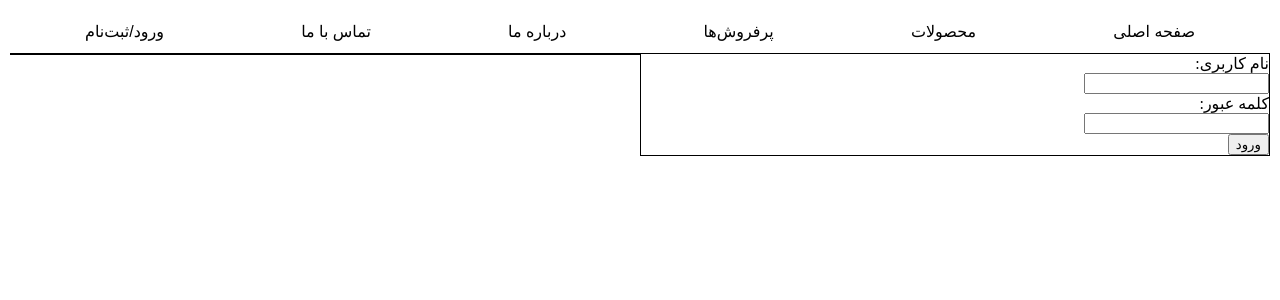
After one commit to Mehrbod-MK/MMK_OSD_ShoppingWebApp, a Django app: page /login/ in a window 1280 px wide. The commit adds this page. Shown: the top 300 px of the page. Run offline with Django 5.2, Linux system fonts and the light colour scheme; some web fonts are replaced.

Commit message:
Made a 'very' simple login authentication.

```diff
--- a/mmk_osd_shoppingwebsite/mmk_osd_shoppingwebsite/settings.py
+++ b/mmk_osd_shoppingwebsite/mmk_osd_shoppingwebsite/settings.py
@@ -130,3 +130,6 @@ STATIC_ROOT = os.path.join(BASE_DIR, 'assets')
 # https://docs.djangoproject.com/en/5.0/ref/settings/#default-auto-field
 
 DEFAULT_AUTO_FIELD = 'django.db.models.BigAutoField'
+
+# LOGIN ATTRIBUTES (MEHRBOD M.K.)
+LOGIN_REDIRECT_URL = "/"
--- a/mmk_osd_shoppingwebsite/mmk_osd_shoppingwebsite/urls.py
+++ b/mmk_osd_shoppingwebsite/mmk_osd_shoppingwebsite/urls.py
@@ -19,5 +19,6 @@ from django.urls import path, include
 
 urlpatterns = [
     path('admin/', admin.site.urls),
-    path('', include('shop.urls'))
+
+    path('', include('shop.urls')),
 ]
--- /dev/null
+++ b/mmk_osd_shoppingwebsite/shop/templates/registration/login.html
@@ -0,0 +1,24 @@
+{% extends "shop/defaultBase.html" %}
+
+{% block page_title %}ورود به حساب کاربری - مهربدکالا{% endblock %}
+
+{% block content_main %}
+
+<div class="login-div-main">
+    <div class="login-div-loginform">
+        <form method="post" action="{% url 'mmk-shop-userAuth' %}">
+            {% csrf_token %}
+            <label for="user_Username">نام کاربری:</label><br>
+            <input type="text" id="user_Username" name="user_Username"><br>
+            <label for="user_Username">کلمه عبور:</label><br>
+            <input type="text" id="user_Password" name="user_Password"><br>
+            <input type="submit" value="ورود">
+        </form>
+    </div>
+    <div class="login-div-descriptions">
+
+
+    </div>
+</div>
+
+{% endblock %}
--- a/mmk_osd_shoppingwebsite/shop/templates/shop/defaultBase.html
+++ b/mmk_osd_shoppingwebsite/shop/templates/shop/defaultBase.html
@@ -5,7 +5,7 @@
 <head>
     <meta charset="UTF-8">
     <meta name="viewport" content="width=device-width, initial-scale=1.0">
-    <title>فروشگاه آنلاین مهربدکالا</title>
+    <title>{% block page_title %}{% endblock %}</title>
 
     <link rel="stylesheet" href="{% static 'css/defaultStyles.css' %}">
 
@@ -32,5 +32,9 @@
         {% block content_header %}{% endblock %}
     </header>
 
+    <main>
+        {%block content_main %}{% endblock %}
+    </main>
+
 </body>
 </html>
--- a/mmk_osd_shoppingwebsite/shop/urls.py
+++ b/mmk_osd_shoppingwebsite/shop/urls.py
@@ -4,5 +4,8 @@ from django.urls import path
 from . import views
 
 urlpatterns = [
+    path('login/', views.login, name='mmk-shop-login'),
+    path('userAuth/', views.userAuth, name='mmk-shop-userAuth'),
+
     path('', views.index, name='mmk-shop-index'),
 ]
--- a/mmk_osd_shoppingwebsite/shop/views.py
+++ b/mmk_osd_shoppingwebsite/shop/views.py
@@ -1,6 +1,21 @@
 from django.shortcuts import render
 from django.http import HttpResponse
+
+from django.contrib.auth import authenticate, login
 
 # Create your views here.
 def index(request):
     return render(request, 'shop/index.html')
+
+def login(request):
+    return render(request, 'registration/login.html')
+
+def userAuth(request):
+    user_Username = request.POST["user_Username"]
+    user_Password = request.POST["user_Password"]
+
+    user = authenticate(request=request, username=user_Username, password=user_Password)
+    if(user is not None):
+        return HttpResponse('OK!')
+    else:
+        return HttpResponse('No such user!')
--- a/mmk_osd_shoppingwebsite/static/css/defaultStyles.css
+++ b/mmk_osd_shoppingwebsite/static/css/defaultStyles.css
@@ -130,3 +130,32 @@ a
 
     justify-content: center;
 }
+
+.login-div-main
+{
+    display: flex;
+
+    flex-direction: row;
+
+    flex-wrap: nowrap;
+    justify-content: space-around;
+}
+
+.login-div-main .login-div-loginform
+{
+    border: 1px solid black;
+
+    justify-content: center;
+    align-items: center;
+
+    width: 100%;
+    height: 100%;
+}
+
+.login-div-main .login-div-descriptions
+{
+    border: 1px solid black;
+
+    width: 100%;
+    height: 100%;
+}
```
Also changed, not shown: mmk_osd_shoppingwebsite/db.sqlite3.
